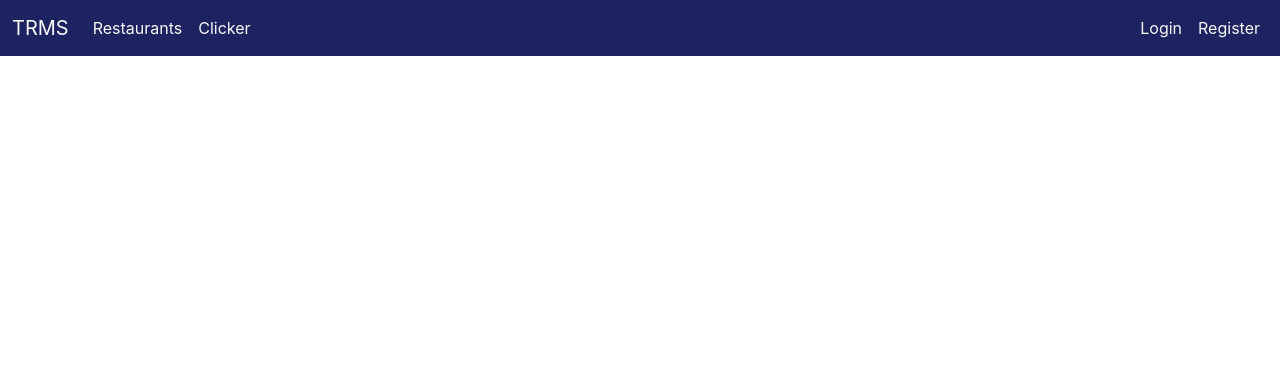
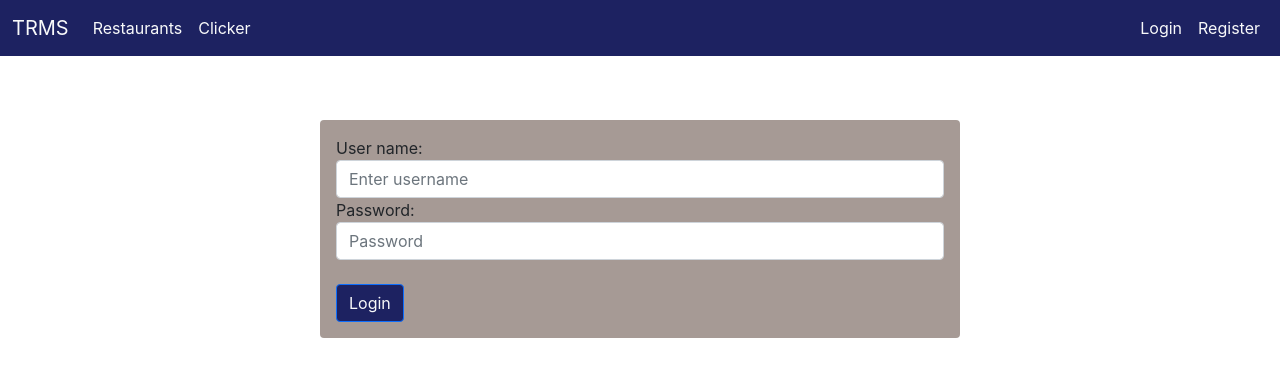
Before and after one commit to 210524training/charleshardy_project1, a React (Create React App) app in the folder trms-react-front/: page /login in a window 1280 px wide. Shown: the top 376 px of the page. Built offline with nearby package versions, Linux system fonts and the light colour scheme.

Commit message:
impl login page

```diff
--- a/trms-react-front/src/components/pages/login/LoginPage.tsx
+++ b/trms-react-front/src/components/pages/login/LoginPage.tsx
@@ -1,9 +1,53 @@
-
+/* eslint-disable react-hooks/rules-of-hooks */
+import React, { ChangeEvent, FormEvent, useState } from 'react';
+import { useHistory } from 'react-router-dom';
+import { useAppDispatch } from '../../../hooks';
+import { loginAsync } from '../../../slices/user.slice';
 
 const login: React.FC = (): JSX.Element => {
-    return (
-        <></>
-    );
+  const dispatch = useAppDispatch();
+  const history = useHistory();
+
+  const [username, setUsername] = useState<string>('');
+  const [password, setPassword] = useState<string>('');
+
+  const handleUsernameChange = (e: ChangeEvent<HTMLInputElement>) => {
+    setUsername(e.target.value);
+  };
+
+  const handlePasswordChange = (e: ChangeEvent<HTMLInputElement>) => {
+    setPassword(e.target.value);
+  };
+
+  const handleFormSubmit = async (e: FormEvent<HTMLFormElement>) => {
+    e.preventDefault();
+    const result = await dispatch(loginAsync({username, password}));
+    if(result.meta.requestStatus === 'fulfilled'){
+      history.push('/');
+    }else{
+      window.alert("login failed!");
+    }
   }
 
+  return(
+    <>
+      <div className="spacer"/>
+      <div className="container w-50 secondary-color-2 p-3 rounded">
+        <form onSubmit={handleFormSubmit} >
+          <div className="form-group">
+            <label htmlFor="exampleInputEmail1">User name:</label>
+            <input type="text" className="form-control" placeholder="Enter username" onChange={handleUsernameChange}/>
+          </div>
+          <div className="form-group">
+            <label htmlFor="exampleInputPassword1">Password:</label>
+            <input type="password" className="form-control" id="exampleInputPassword1" placeholder="Password" onChange={handlePasswordChange}/>
+          </div>
+          <br/>
+          <button type="submit" className="btn btn-primary text-light primary-color">Login</button>
+        </form>
+      </div>
+    </>
+  );
+}
+
 export default login;
```
